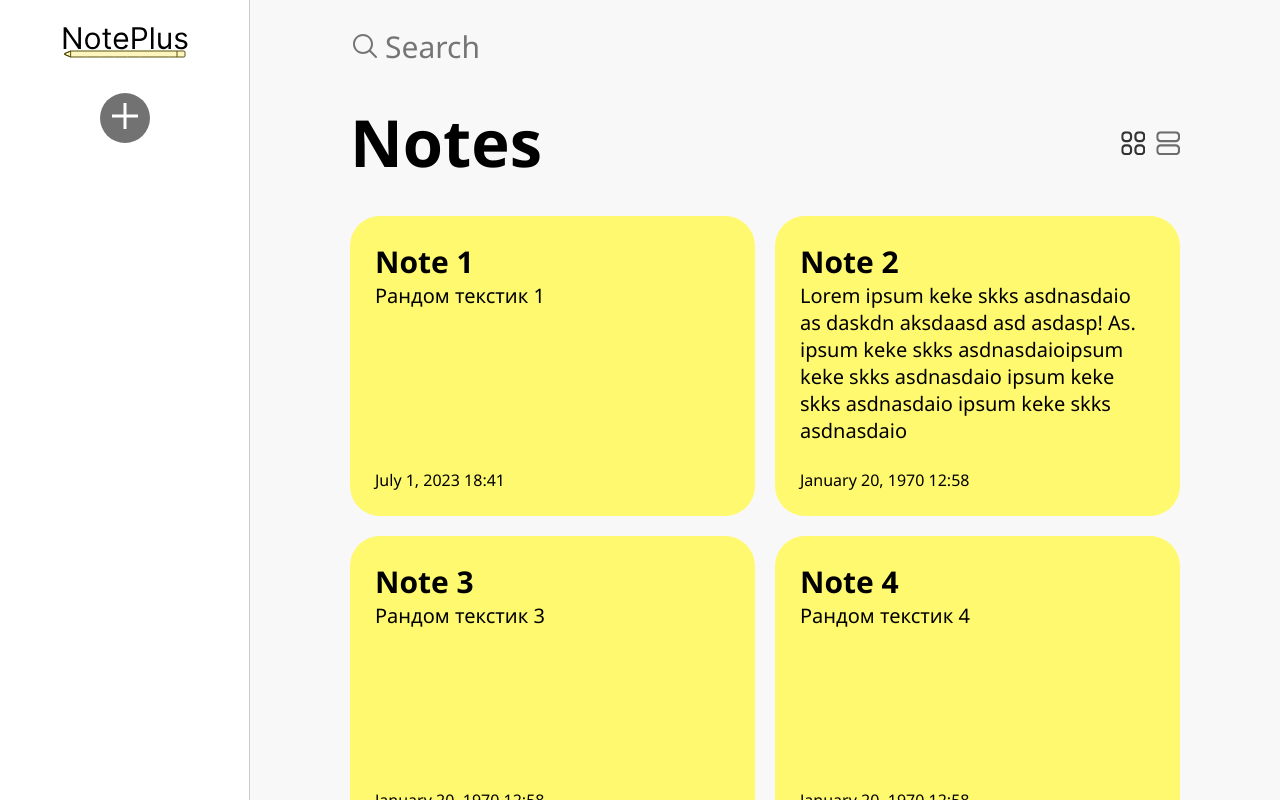
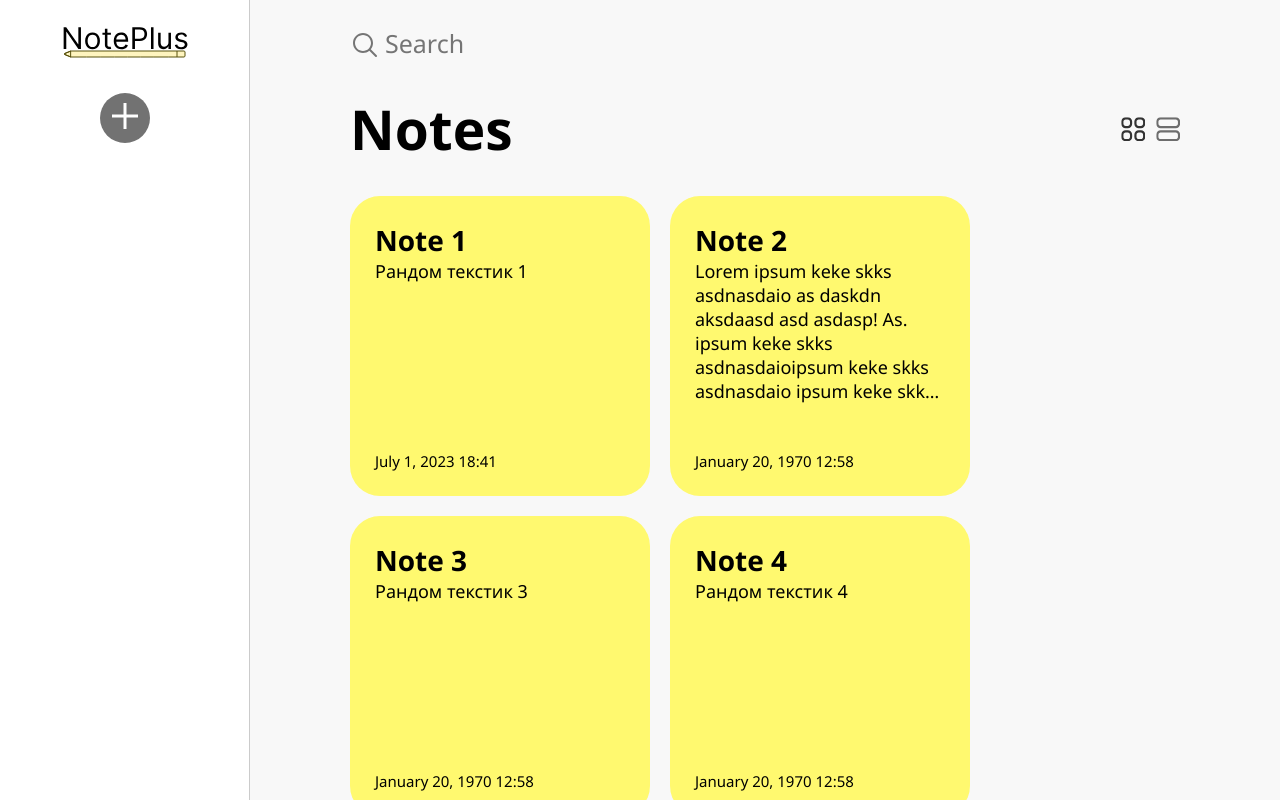
Before and after one commit to krancheh/note-app, a React (Create React App) app in the folder client/: page / in a window 1280 px wide. Shown: the top 800 px of the page. Built offline with nearby package versions, Linux system fonts and the light colour scheme.

Commit message:
style fixes

```diff
--- a/client/src/styles/App.css
+++ b/client/src/styles/App.css
@@ -15,6 +15,8 @@
 }
 
 main {
+    width: 100vw;
+    min-width: 800px;
     margin-left: 250px;
     padding: 25px 100px;
     display: flex;
@@ -23,7 +25,7 @@ main {
 }
 
 main h1 {
-    font-size: 65px;
+    font-size: 55px;
 }
 
 
--- a/client/src/styles/Note.css
+++ b/client/src/styles/Note.css
@@ -5,11 +5,9 @@
 .Note {
     height: 300px;
     width: 300px;
-    max-width: 810px;
     padding: var(--note-padding);
 
     position: relative !important;
-    flex-grow: 1;
 
     border-radius: 30px;
     background-color: #fff875;
@@ -21,12 +19,13 @@
 
 
 .note-title {
-    font-size: 30px;
+    font-size: 28px;
 }
 
 .note-text {
     max-height: calc(100% - 60px);
-    font-size: 20px;
+    margin-bottom: 35px;
+    font-size: 18px;
     -o-text-overflow: ellipsis;
     text-overflow: ellipsis;
 
@@ -39,6 +38,7 @@
 }
 
 .note-date {
+    font-size: 15px ;
     position: absolute;
     left: var(--note-padding);
     bottom: var(--note-padding);
--- a/client/src/styles/NoteList.css
+++ b/client/src/styles/NoteList.css
@@ -4,7 +4,6 @@
     flex-direction: row;
     flex-wrap: wrap;
     align-content: flex-start;
-    align-items: center;
     gap: 20px;
 }
 
@@ -13,16 +12,14 @@
 }
 
 .vm-list .Note {
-    max-height: 150px;
-    max-width: 100%;
+    max-height: 170px;
     width: 100%;
+    height: auto;
 }
 
 .vm-list .Note .note-text {
+    max-width: calc(100% - 50px);
     overflow: hidden;
-    -webkit-line-clamp: 1;
-    line-clamp: 1;
-    display: -webkit-box;
-    -webkit-box-orient: vertical;
-    box-orient: vertical;
+    -webkit-line-clamp: 2;
+    line-clamp: 2;
 }
--- a/client/src/styles/SearchBar.css
+++ b/client/src/styles/SearchBar.css
@@ -1,7 +1,7 @@
 
 #search-bar {
     padding-left: 35px;
-    font-size: 30px;
+    font-size: 25px;
     border: 0;
     background-color: transparent;
 }
```
